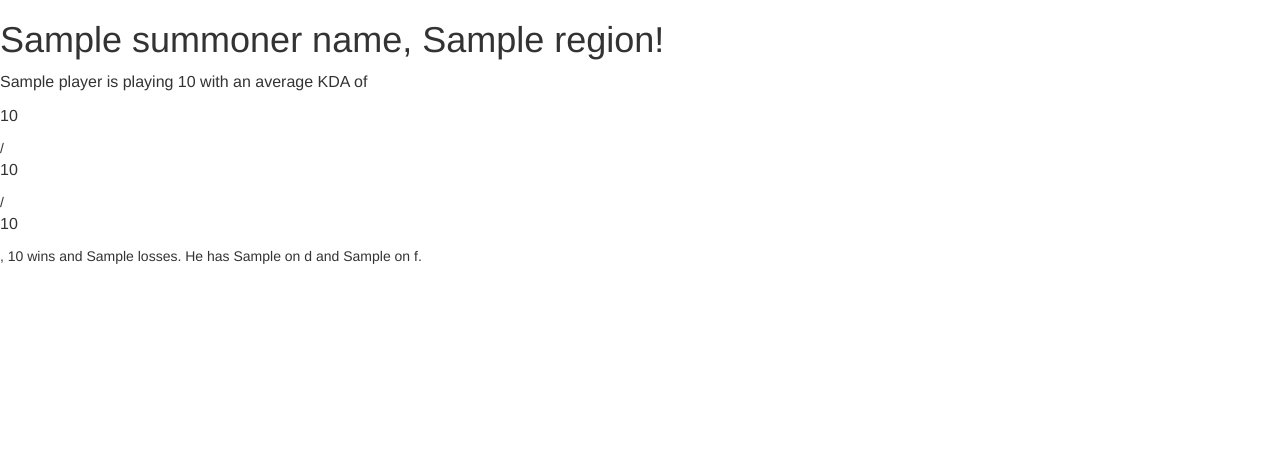
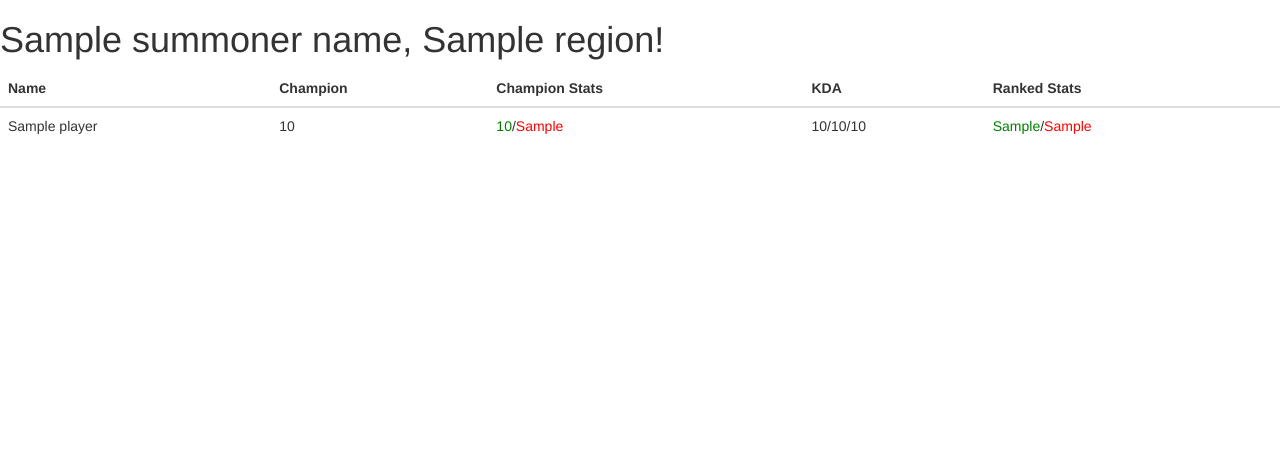
Before and after one commit to cash2one/lolxd.io, a Flask app: template templates/game.html in a window 1280 px wide. Shown: the top 463 px of the page. Run offline with Flask 2, Linux system fonts and the light colour scheme; the template is opened without the code that fills it: most values are stand-ins (such as "Sample title", 1, 10 or a date in 2020); some libraries are stand-ins or nearby versions.

Commit message:
Base for a bootstrap table (only for one team.

```diff
--- a/templates/game.html
+++ b/templates/game.html
@@ -8,11 +8,26 @@ $(document).ready(function(){
 {% endblock %}
 {% block content %}
 <h1>{{ summoner_name }}, {{ region }}!</h1>
-
-{% for player in blue_team %}
-  <div class="blueTeam">
-    <p>{{ player.summoner_name }} is playing {{ player.champ }} with an average KDA of <p data-toggle="tooltip" title="According to champion.gg, the average {{ player.champ }} gets {{ player.gg_avg_kills }} kills per game.">{{ player.avg_kills }}</p>/<p data-toggle="tooltip" title="According to champion.gg, the average {{ player.champ }} gets {{ player.gg_avg_deaths }} kills per game.">{{ player.avg_deaths }}</p>/<p data-toggle="tooltip" title="According to champion.gg, the average {{ player.champ }} gets {{ player.gg_avg_assists }} assists per game.">{{ player.avg_assists }}</p>, {{ champ_wins }} wins and {{ champ.losses }}. He has {{ spell_1 }} on d and {{ spell_2 }} on f.</p>
-    <br>
-  </div>
-{% endfor %}
+<table class="table table-hover">
+  <thead>
+    <tr>
+      <th>Name</th>
+      <th>Champion</th>
+      <th>Champion Stats</th>
+      <th>KDA</th>
+      <th>Ranked Stats</th>
+    </tr>
+  </thead>
+  <tbody>
+  {% for player in blue_team %}
+    <tr>
+      <td>{{ player.summoner_name }}</td>
+      <td>{{ player.champ }}</td>
+      <td><span style="color:green;">{{ player.champ_wins }}</span>/<span style="color:red;">{{ player.champ_losses }}</span></td>
+      <td>{{ player.avg_kills }}/{{ player.avg_deaths }}/{{ player.avg_assists }}</td>
+      <td><span style="color:green;">{{ player.season_wins }}</span>/<span style="color:red;">{{ player.season_losses }}</span></td>
+    </tr>
+  {% endfor %}
+  </tbody>
+</table>
 {% endblock %}
```
